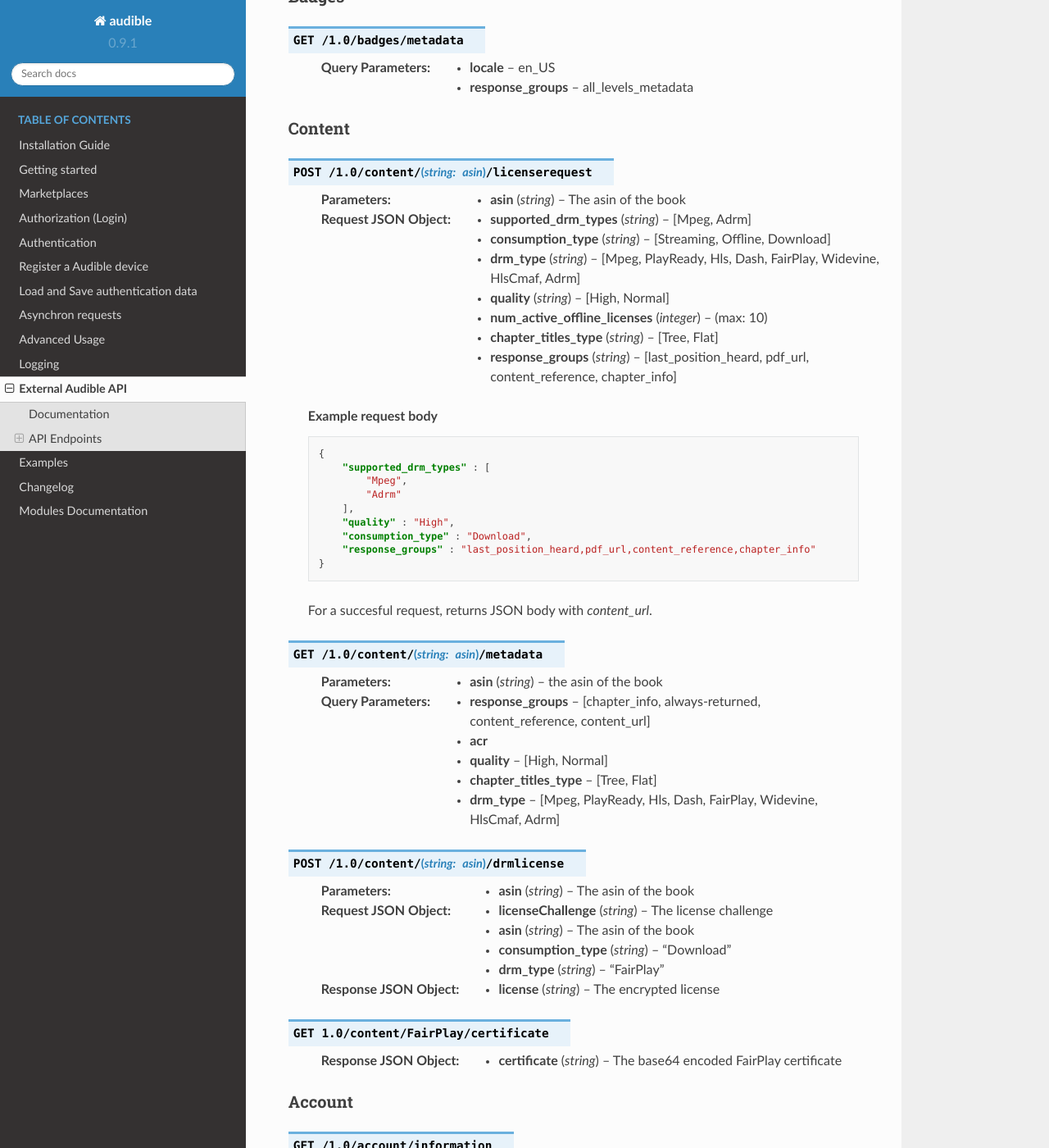
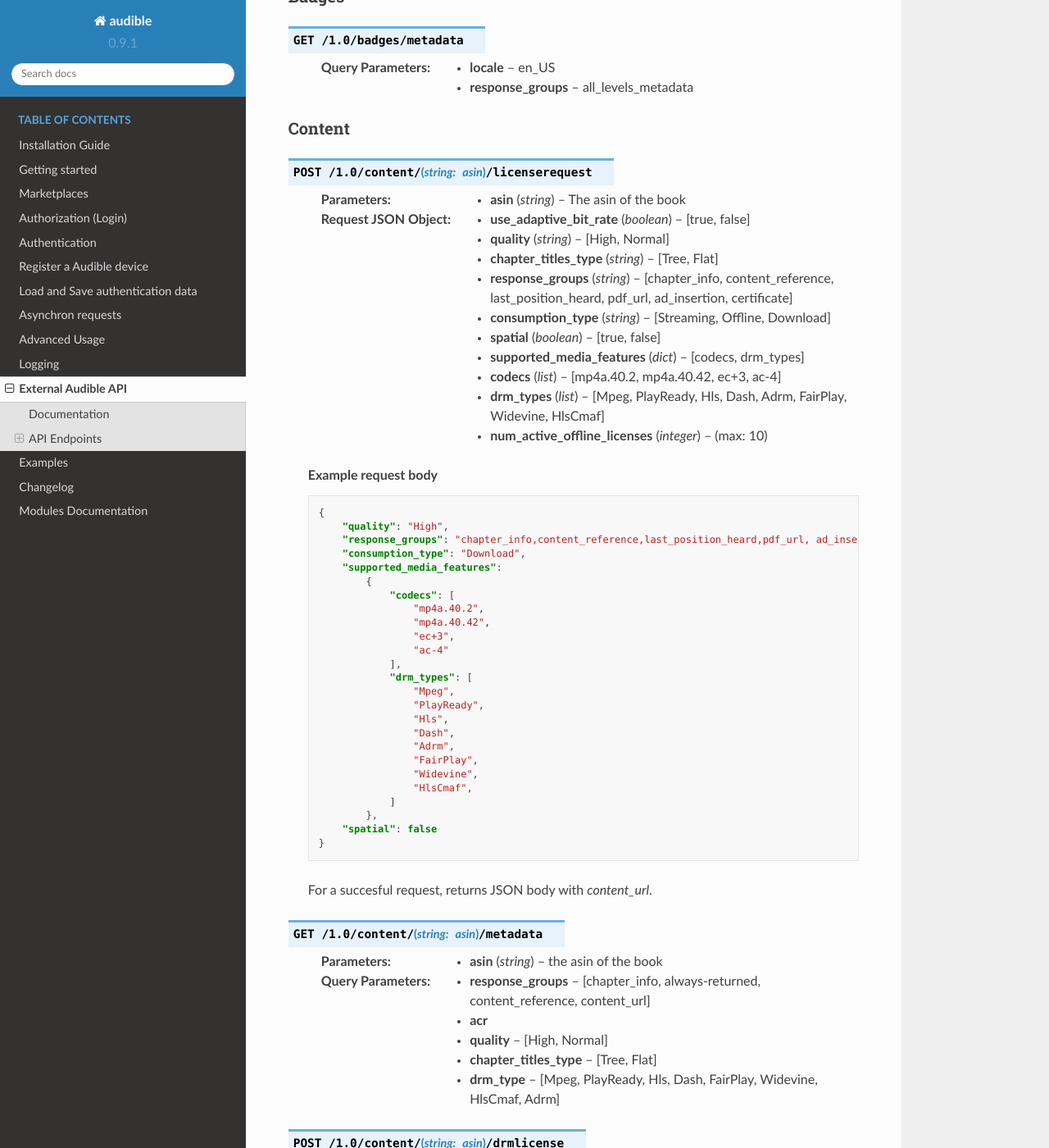
Before and after one commit to mkb79/Audible, a Sphinx documentation site: the page built from docs/source/misc/external_api.rst, in a window 1280 px wide and 1400 px high, scrolled down 8863 px. Shown: the whole window at 82% size. Built offline with Sphinx 7.4.7 and the Read the Docs theme 2.0.0, drawn with Linux system fonts in a browser that asks for light colours.

Commit message:
docs: Update external_api.rst

```diff
--- a/docs/source/misc/external_api.rst
+++ b/docs/source/misc/external_api.rst
@@ -400,27 +400,48 @@ Content
 
    :param asin: The asin of the book
    :type asin: string
-   :<json string supported_drm_types: [Mpeg, Adrm]
+   :<json boolean use_adaptive_bit_rate: [true, false]
+   :<json string quality: [High, Normal]
+   :<json string chapter_titles_type: [Tree, Flat]
+   :<json string response_groups: [chapter_info, content_reference,
+                                   last_position_heard, pdf_url,
+                                   ad_insertion, certificate]
    :<json string consumption_type: [Streaming, Offline, Download]
-   :<json string drm_type: [Mpeg, PlayReady, Hls, Dash, FairPlay, Widevine, HlsCmaf, Adrm]
-   :<json string quality: [High, Normal]
+   :<json boolean spatial: [true, false]
+   :<json dict supported_media_features: [codecs, drm_types]
+   :<json list codecs: [mp4a.40.2, mp4a.40.42, ec+3, ac-4]
+   :<json list drm_types: [Mpeg, PlayReady, Hls, Dash, Adrm,
+                             FairPlay, Widevine, HlsCmaf]
    :<json integer num_active_offline_licenses: (max: 10)
-   :<json string chapter_titles_type: [Tree, Flat]
-   :<json string response_groups: [last_position_heard, pdf_url,
-                                   content_reference, chapter_info]
 
    **Example request body**
 
    .. code-block:: json
 
        {
-           "supported_drm_types" : [
-               "Mpeg",
-               "Adrm"
-           ],
-           "quality" : "High",
-           "consumption_type" : "Download",
-           "response_groups" : "last_position_heard,pdf_url,content_reference,chapter_info"
+           "quality": "High",
+           "response_groups": "chapter_info,content_reference,last_position_heard,pdf_url, ad_insertion, certificate",
+           "consumption_type": "Download",
+           "supported_media_features":
+               {
+                   "codecs": [
+                       "mp4a.40.2",
+                       "mp4a.40.42",
+                       "ec+3",
+                       "ac-4"
+                   ],
+                   "drm_types": [
+                       "Mpeg",
+                       "PlayReady",
+                       "Hls",
+                       "Dash",
+                       "Adrm",
+                       "FairPlay",
+                       "Widevine",
+                       "HlsCmaf",
+                   ]
+               },
+           "spatial": false
        }
 
    For a succesful request, returns JSON body with `content_url`.
```
